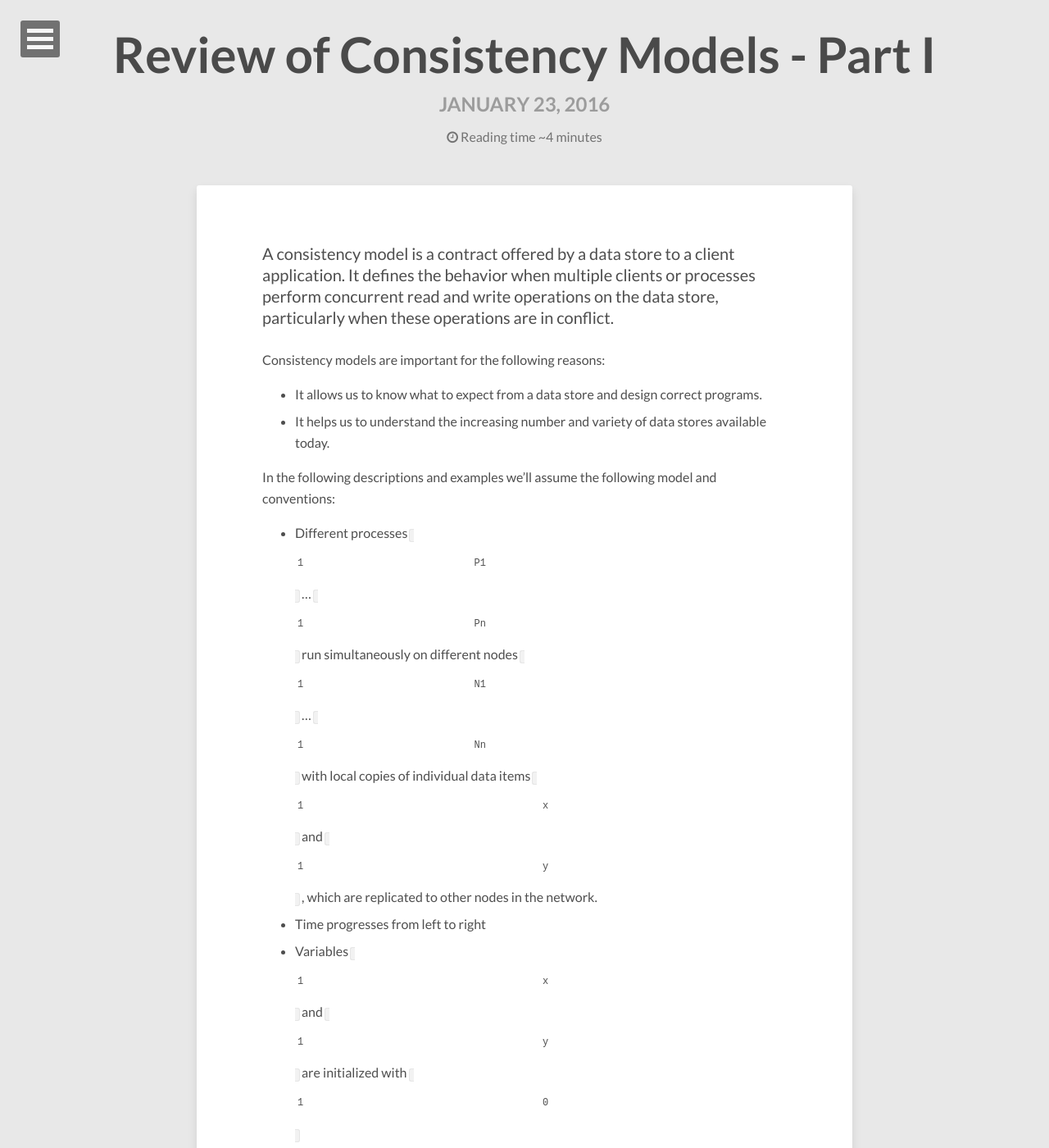
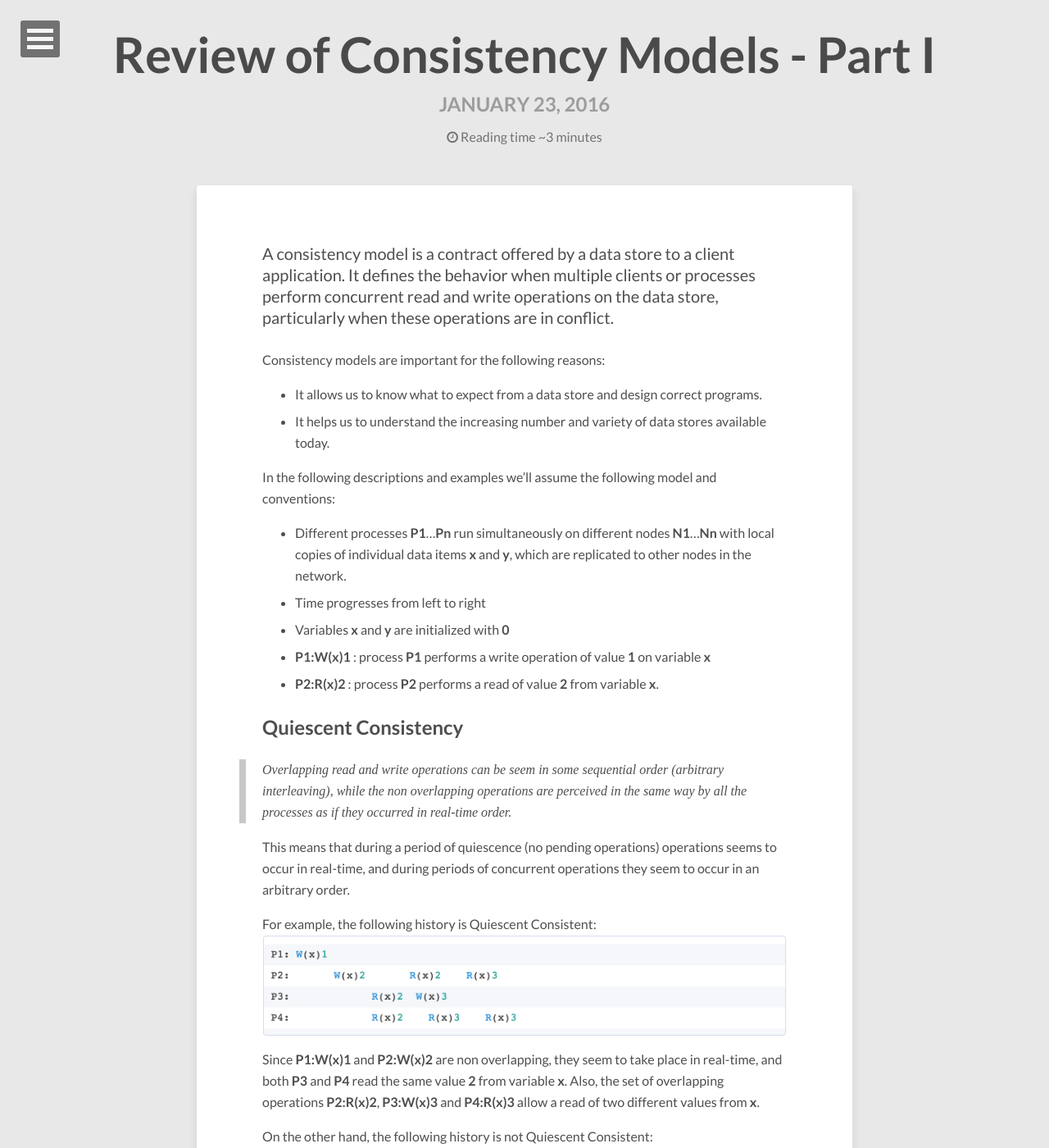
Before and after one commit to fordaz/fordaz.github.io, a Jekyll site: the page built from _posts/2016-01-23-consistency-models-I-post.md, in a window 1280 px wide and 1400 px high. Shown: the whole window at 82% size. Built offline with Jekyll 4.4.1, drawn with Linux system fonts in a browser that asks for light colours; nearby versions of some CDN libraries; comment, search, counter and statistics services are not loaded; some of the changed text lies outside the part shown.

Commit message:
Fix bold strings on old posts

```diff
--- a/_posts/2016-01-23-consistency-models-I-post.md
+++ b/_posts/2016-01-23-consistency-models-I-post.md
@@ -15,11 +15,11 @@
 
 In the following descriptions and examples we'll assume the following model and conventions:
 
-* Different processes `P1`...`Pn` run simultaneously on different nodes `N1`...`Nn` with local copies of individual data items `x` and `y`, which are replicated to other nodes in the network.
+* Different processes **P1**...**Pn** run simultaneously on different nodes **N1**...**Nn** with local copies of individual data items **x** and **y**, which are replicated to other nodes in the network.
 * Time progresses from left to right
-* Variables `x` and `y` are initialized with `0`
-* `P1:W(x)1` : process `P1` performs a write operation of value `1` on variable `x`
-* `P2:R(x)2` : process `P2` performs a read of value `2` from variable `x`.
+* Variables **x** and **y** are initialized with **0**
+* **P1:W(x)1** : process **P1** performs a write operation of value **1** on variable **x**
+* **P2:R(x)2** : process **P2** performs a read of value **2** from variable **x**.
 
 ## Quiescent Consistency
 
@@ -32,12 +32,12 @@
 For example, the following history is Quiescent Consistent:
 ![example 1]({{ site.url }}/images/2016-01-23-consistency-models-I-post/history-1.png)
 
-Since `P1:W(x)1` and `P2:W(x)2` are non overlapping, they seem to take place in real-time, and both `P3` and `P4` read the same value `2` from variable `x`. Also, the set of overlapping operations `P2:R(x)2`, `P3:W(x)3` and `P4:R(x)3` allow a read of two different values from `x`.
+Since **P1:W(x)1** and **P2:W(x)2** are non overlapping, they seem to take place in real-time, and both **P3** and **P4** read the same value **2** from variable **x**. Also, the set of overlapping operations **P2:R(x)2**, **P3:W(x)3** and **P4:R(x)3** allow a read of two different values from **x**.
 
 On the other hand, the following history is not Quiescent Consistent:
 ![example 2]({{ site.url }}/images/2016-01-23-consistency-models-I-post/history-2.png)
 
-As it violates the property that during non overlapping operations like `P1:W(x)1` and `P2:W(x)2` should appear to occur in real-time order.
+As it violates the property that during non overlapping operations like **P1:W(x)1** and **P2:W(x)2** should appear to occur in real-time order.
 
 **Remember**: Quiescent Consistency allows arbitrary interleaving of overlapping single operations on single single objects, while non overlapping operations must appear to occur in real-time ordering.
 
@@ -48,10 +48,10 @@
 
 The **most recent** aspect of the definition implies that we have to have a real-time ordering to be able to unambiguously identify which one was the most recent operation.
 
-If we consider the following two processes `P1` and `P2` on different nodes `N1` and `N2` respectively.
+If we consider the following two processes **P1** and **P2** on different nodes **N1** and **N2** respectively.
 ![example 2]({{ site.url }}/images/2016-01-23-consistency-models-I-post/history-3.png)
 
-Where `P1` writes the value of `1` to `x` and Process `P2` immediately reading it from its local copy. Strict consistency requires that the write operation takes no latency to propagate from `N1` to `N2`, regardless of how far the two nodes are, and how close in time the read operation is to the write operation. This makes this consistency model intuitively easy to understand, but virtually impossible to implement in distributed systems.
+Where **P1** writes the value of **1** to **x** and Process **P2** immediately reading it from its local copy. Strict consistency requires that the write operation takes no latency to propagate from **N1** to **N2**, regardless of how far the two nodes are, and how close in time the read operation is to the write operation. This makes this consistency model intuitively easy to understand, but virtually impossible to implement in distributed systems.
 
 **Remember**: Writes are instantaneously visible to all processes and real-time ordering is maintained.
 
@@ -64,19 +64,19 @@
 For example, The following history is Sequentially Consistent:
 ![example 2]({{ site.url }}/images/2016-01-23-consistency-models-I-post/history-4.png)
 
-In this case, even when `P1:W(x)1` was invoked first, it really took effect after `P2:W(x)2` (arbitrary interleaving). Both processes `P2` and `P3` see the same sequence of values `2,1` from variable `x`.
+In this case, even when **P1:W(x)1** was invoked first, it really took effect after **P2:W(x)2** (arbitrary interleaving). Both processes **P2** and **P3** see the same sequence of values **2,1** from variable **x**.
 
 On the other hand, the following is not a Sequentially Consistent history:
 ![example 2]({{ site.url }}/images/2016-01-23-consistency-models-I-post/history-5.png)
 
-Because process `P2` is seeing the sequence `2,1` while `P3` is seeing `1,2` from the same variable `x`. This violates the property that all processes see the same interleaving of the operations.
+Because process **P2** is seeing the sequence **2,1** while **P3** is seeing **1,2** from the same variable **x**. This violates the property that all processes see the same interleaving of the operations.
 
 Similarly, the following is not a Sequentially Consistent history:
 ![example 2]({{ site.url }}/images/2016-01-23-consistency-models-I-post/history-6.png)
 
-As it does not respect the program order of the process `P3`, since the first read operation `P3:R(y)1` should have had returned `0` instead of `1` because the operation `P3:W(y)1` comes as the second operation.
+As it does not respect the program order of the process **P3**, since the first read operation **P3:R(y)1** should have had returned **0** instead of **1** because the operation **P3:W(y)1** comes as the second operation.
 
-Sequential Consistency applies to single objects (ex: only `x` or `y` but not both) and single operations (ex: read or write, but not grouping of multiple reads and/or writes).
+Sequential Consistency applies to single objects (ex: only **x** or **y** but not both) and single operations (ex: read or write, but not grouping of multiple reads and/or writes).
 
 **Remember**: Sequential Consistency allows arbitrary interleaving of single operations on single single objects.
 
```
Also changed, not shown: _posts/2016-01-23-consistency-models-II-post.md (+10 -10 lines), _posts/2016-02-13-is-fail-fast-always-the-way-to-go.md (+1 -1 lines).
